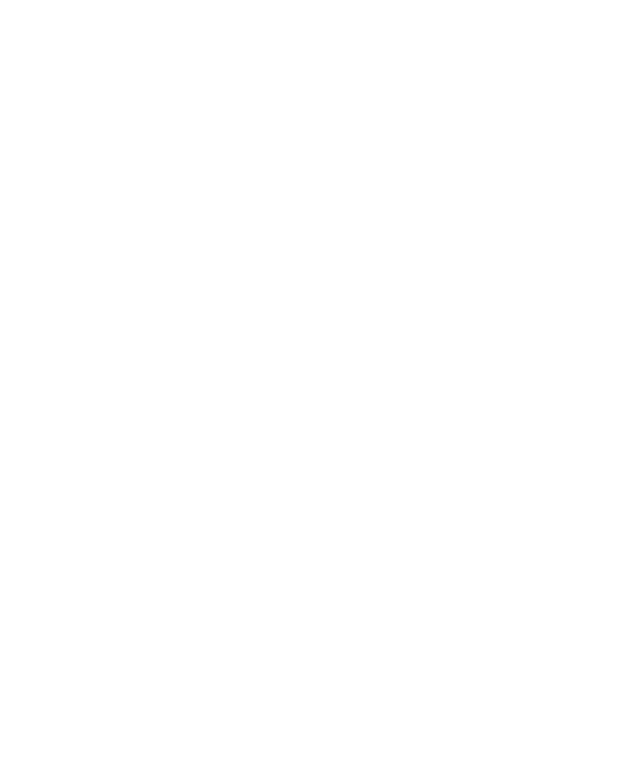
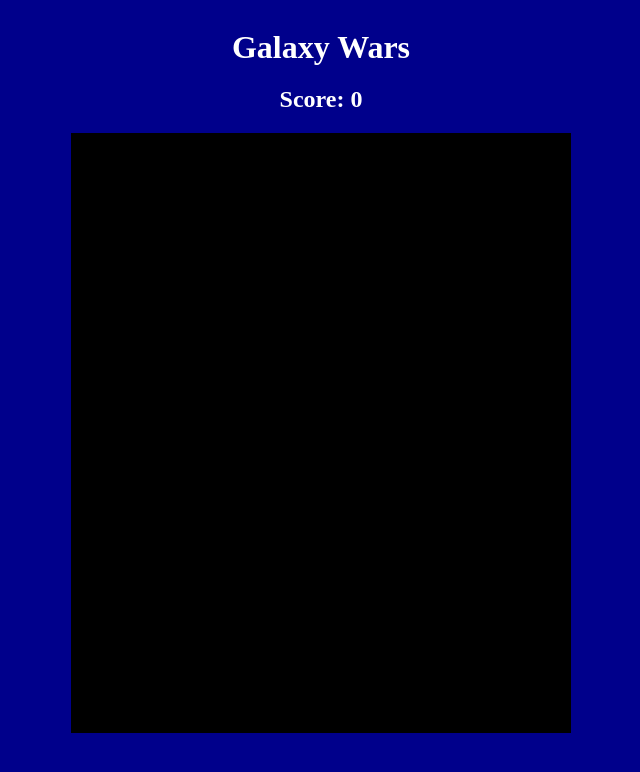
Before and after one commit to btobto/rwa-galaxy-wars, a website built with webpack: page index.html in a window 1280 px wide. Shown: the whole page, without its empty margins (319-959 px from the left). Built offline with nearby package versions, Linux system fonts and the light colour scheme.

Commit message:
interface, input detection, game loop

```diff
--- a/index.html
+++ b/index.html
@@ -1,5 +1,16 @@
 <html>
+  <head>
+    <title>Galaxy Wars - Božidar Tošić 18016</title>
+    <link rel="stylesheet" href="./style.css">
+  </head>
   <body>
+    <h1>Galaxy Wars</h1>
+    <h2 id="info">
+      Score:
+      <span id="score">0</span>
+    </h2>
+    <canvas id="game"></canvas>
+
     <script src="./dist/bundle.js"></script>
   </body>
 </html>
--- /dev/null
+++ b/src/constants.ts
@@ -0,0 +1 @@
+export const fps = 1000 / 60;
--- a/src/index.ts
+++ b/src/index.ts
@@ -0,0 +1,54 @@
+import { distinctUntilChanged, fromEvent, interval, merge, scan, startWith, tap, withLatestFrom } from "rxjs";
+import { fps } from "./constants";
+
+const info = document.getElementById('info');
+const score = document.getElementById('score');
+
+const canvas = document.getElementById('game') as HTMLCanvasElement;
+const ctx = canvas.getContext('2d') as CanvasRenderingContext2D;
+
+canvas.width = 500;
+canvas.height = 600;
+
+const getRandomInt = (min: number, max: number) => Math.random() * (max - min) + min;
+
+const keysBuffer = (buffer: string[], event: KeyboardEvent): string[] => {
+	const result = [...buffer];
+
+	const index = buffer.indexOf(event.code);
+	if (event.type === 'keydown' && index === -1) {
+		result.push(event.code);
+	} else if (event.type === 'keyup' && index > -1) {
+		result.splice(index, 1);
+	}
+
+	return result;
+}
+
+const draw = () => {
+	ctx.fillStyle = 'black';
+	ctx.fillRect(0, 0, canvas.width, canvas.height);
+}
+
+const keysDown$ = fromEvent(document, 'keydown');
+const keysUp$ = fromEvent(document, 'keyup');
+
+const keyboard$ = merge(keysDown$, keysUp$).pipe(
+	startWith([]),
+	scan(keysBuffer, []),
+	distinctUntilChanged(),
+);
+
+const galaxyWars$ = interval(fps).pipe(
+	withLatestFrom(
+		keyboard$
+	),
+	tap(([interval, keys]: [number, string[]]) => {
+		console.log(keys);
+		draw();
+	}),
+);
+
+galaxyWars$.subscribe(
+
+);
--- /dev/null
+++ b/style.css
@@ -0,0 +1,12 @@
+body {
+	display: flex;
+	flex-direction: column;
+	align-items: center;
+	color: white;
+	font-family: 'JetBrains Mono';
+	background-color: darkblue;
+}
+
+h1 {
+	margin-bottom: 0;
+}
```
